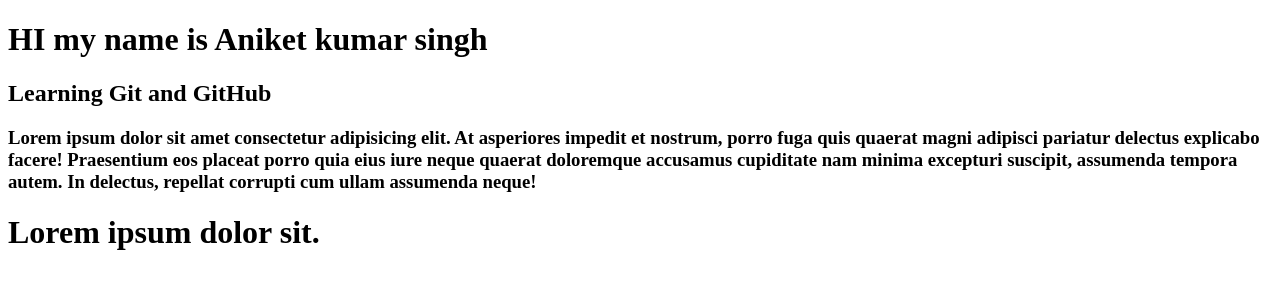
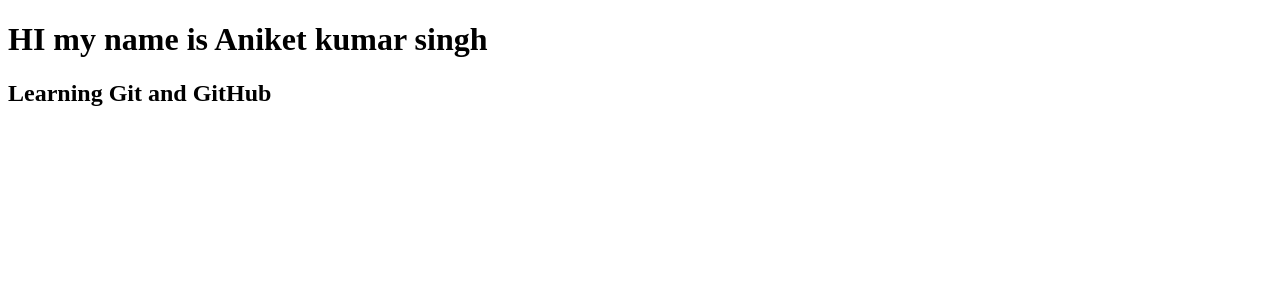
Before and after one commit to anikket7/int33a, a plain HTML site: page index.html in a window 1280 px wide. Drawn offline with Linux system fonts and the light colour scheme.

```diff
--- a/index.html
+++ b/index.html
@@ -8,7 +8,5 @@
 <body>
     <h1>HI my name is Aniket kumar singh</h1>
     <h2>Learning Git and GitHub</h2>
-    <h3>Lorem ipsum dolor sit amet consectetur adipisicing elit. At asperiores impedit et nostrum, porro fuga quis quaerat magni adipisci pariatur delectus explicabo facere! Praesentium eos placeat porro quia eius iure neque quaerat doloremque accusamus cupiditate nam minima excepturi suscipit, assumenda tempora autem. In delectus, repellat corrupti cum ullam assumenda neque!</h3>
-    <h1>Lorem ipsum dolor sit.</h1>
 </body>
 </html>
```
